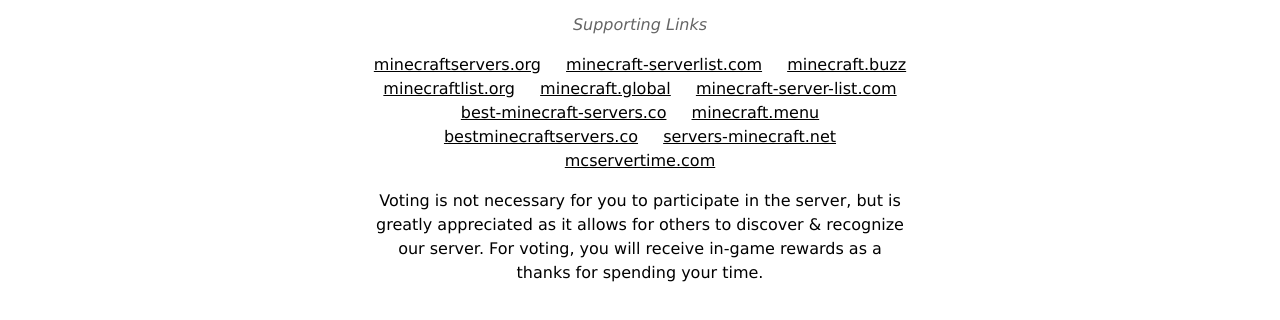
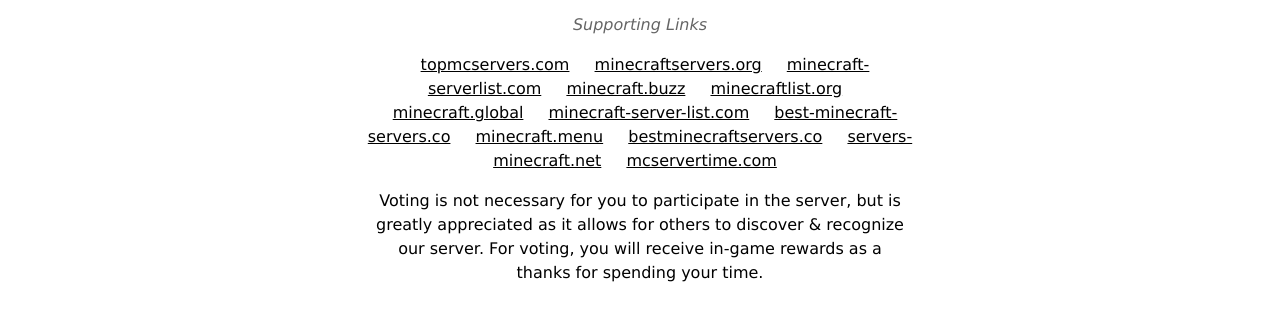
Before and after one commit to ProjectMesaCraft/ProjectMesaCraft.github.io, a plain HTML site: page vote.html in a window 1280 px wide. Shown: the part 154-474 px from the top of the page. Drawn offline with nearby package versions, Linux system fonts and the light colour scheme.

Commit message:
Update vote.html

```diff
--- a/vote.html
+++ b/vote.html
@@ -42,6 +42,7 @@
     <h1 class="w3-wide">Voting Websites</h1>
     <p class="w3-opacity"><i>Supporting Links </i></p>
     <center>
+      <a style="padding: 10px;" class="w3-justify" href="https://topmcservers.com/server/2335/vote">topmcservers.com</a>
       <a style="padding: 10px;" class="w3-justify" href="https://minecraftservers.org/vote/645488">minecraftservers.org</a>
       <a style="padding: 10px;" class="w3-justify" href="https://minecraft-serverlist.com/server/407/vote">minecraft-serverlist.com</a>
       <a style="padding: 10px;" class="w3-justify" href="https://minecraft.buzz/vote/6678">minecraft.buzz</a>
```
